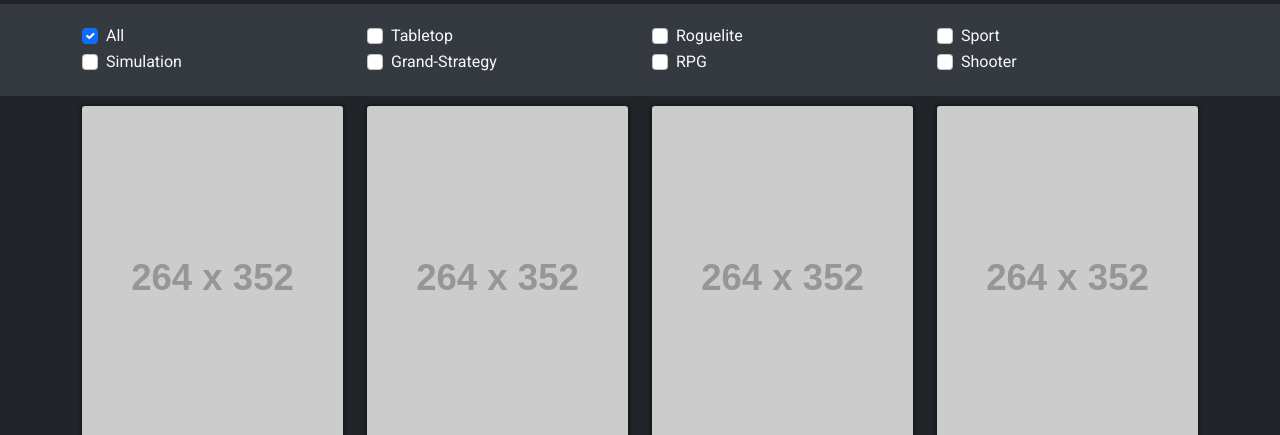
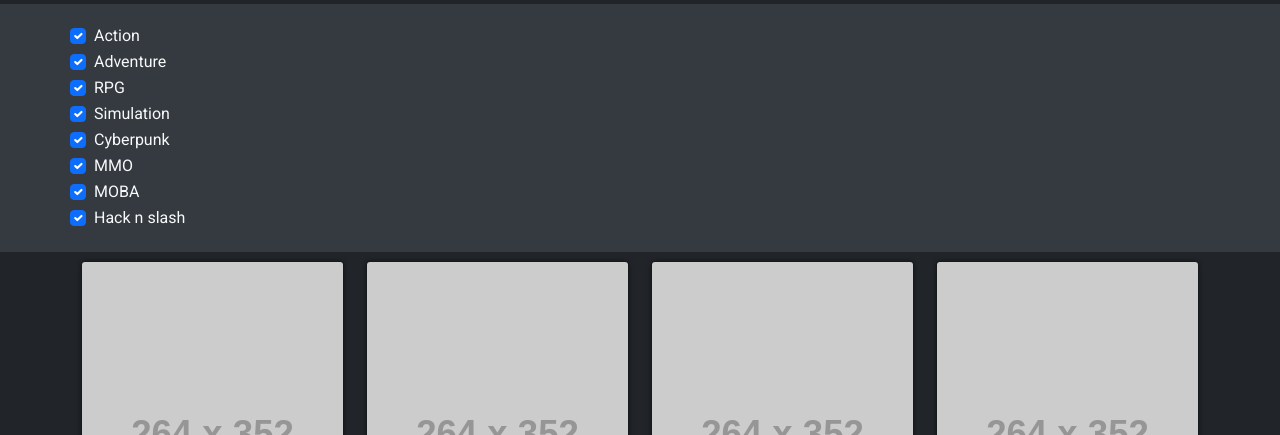
Before and after one commit to LuisAntonimo/BrandNewIndie, a website with bundled scripts: page Codigo/root/index.html in a window 1280 px wide. Shown: the part 665-1100 px from the top of the page. Built offline with nearby package versions, Linux system fonts and the light colour scheme; placeholder pictures from the web are drawn by us.

Commit message:
added tags

```diff
--- a/Codigo/root/index.html
+++ b/Codigo/root/index.html
@@ -105,66 +105,9 @@
     </div>
 
     <div class="gamesFilter">
-      <div class="container tags">
-        <div class="row align-items-start">
-          <div class="col">
-            <div class="form-check">
-              <input class="form-check-input" data-filter="All" type="checkbox" value="" id="flexCheckDefault"
-                checked>
-              <label class="form-check-label" for="flexCheckDefault">
-                All
-              </label>
-            </div>
-            <div class="form-check">
-              <input class="form-check-input" data-filter="Simulation" type="checkbox" value="" id="flexCheckChecked">
-              <label class="form-check-label" for="flexCheckChecked">
-                Simulation
-              </label>
-            </div>
-          </div>
-          <div class="col">
-            <div class="form-check">
-              <input class="form-check-input" data-filter="Tabletop" type="checkbox" value="" id="flexCheckDefault">
-              <label class="form-check-label" for="flexCheckDefault">
-                Tabletop
-              </label>
-            </div>
-            <div class="form-check">
-              <input class="form-check-input" data-filter="Grand-Strategy" type="checkbox" value=""
-                id="flexCheckChecked">
-              <label class="form-check-label" for="flexCheckChecked">
-                Grand-Strategy
-              </label>
-            </div>
-          </div>
-          <div class="col">
-            <div class="form-check">
-              <input class="form-check-input" data-filter="Roguelite" type="checkbox" value="" id="flexCheckDefault">
-              <label class="form-check-label" for="flexCheckDefault">
-                Roguelite
-              </label>
-            </div>
-            <div class="form-check">
-              <input class="form-check-input" data-filter="RPG" type="checkbox" value="" id="flexCheckChecked">
-              <label class="form-check-label" for="flexCheckChecked">
-                RPG
-              </label>
-            </div>
-          </div>
-          <div class="col">
-            <div class="form-check">
-              <input class="form-check-input" data-filter="Sport" type="checkbox" value="" id="flexCheckDefault">
-              <label class="form-check-label" for="flexCheckDefault">
-                Sport
-              </label>
-            </div>
-            <div class="form-check">
-              <input class="form-check-input" data-filter="Shooter" type="checkbox" value="" id="flexCheckChecked">
-              <label class="form-check-label" for="flexCheckChecked">
-                Shooter
-              </label>
-            </div>
-          </div>
+      <div class="container filter">
+        <div class="row tags align-items-start">
+
         </div>
       </div>
     </div>
@@ -185,6 +128,7 @@
     </nav>
   </footer>
   <script type="module" src="./js/cards.js"></script>
+  <script type="module" src="./js/tags.js"></script>
 
   <script src="https://cdn.jsdelivr.net/npm/bootstrap@5.0.0/dist/js/bootstrap.bundle.min.js"
     integrity="sha384-p34f1UUtsS3wqzfto5wAAmdvj+osOnFyQFpp4Ua3gs/ZVWx6oOypYoCJhGGScy+8"
--- /dev/null
+++ b/Codigo/root/js/tag_data.js
@@ -0,0 +1,10 @@
+export default [
+    'Action',
+    'Adventure',
+    'RPG',
+    'Simulation',
+    'Cyberpunk',
+    'MMO',
+    'MOBA',
+    'Hack n slash'
+]
--- /dev/null
+++ b/Codigo/root/js/tags.js
@@ -0,0 +1,15 @@
+import tagsData from './tag_data.js'
+
+const tags = document.querySelector('.tags')
+
+function createTags(data) { // cria uma tag baseado nos dados tirados do parâmetro
+    const tag = document.createElement('div')
+    tag.className = 'form-check'
+    tag.innerHTML = `<input class="form-check-input" type="checkbox" value="" id="flexCheckChecked" checked>
+    <label class="form-check-label" for="flexCheckChecked">${data}</label>`
+    tags.appendChild(tag)
+}
+
+for (let i = 0; i < tagsData.length; i++) {
+    createTags(tagsData[i])
+}
```
